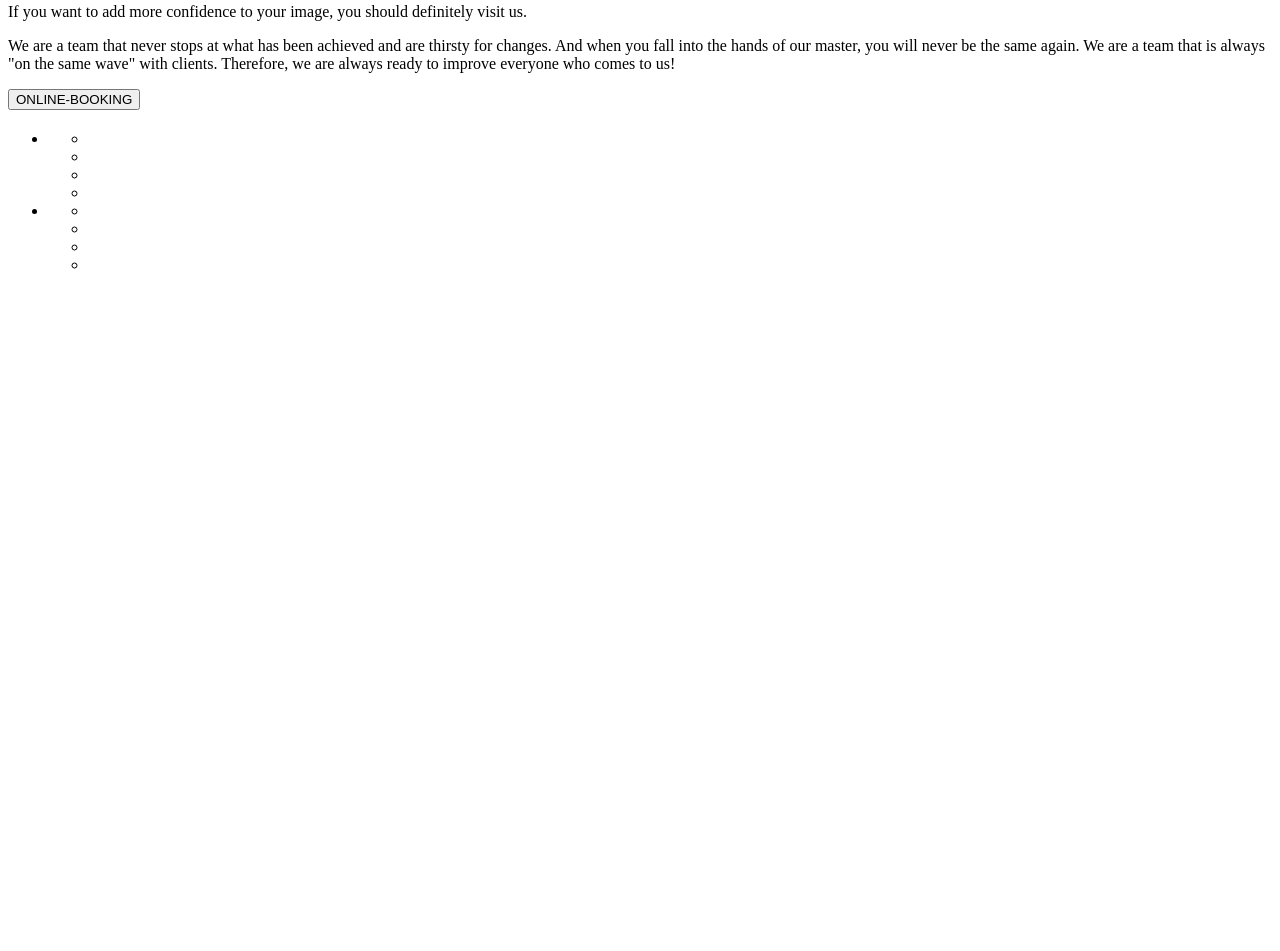
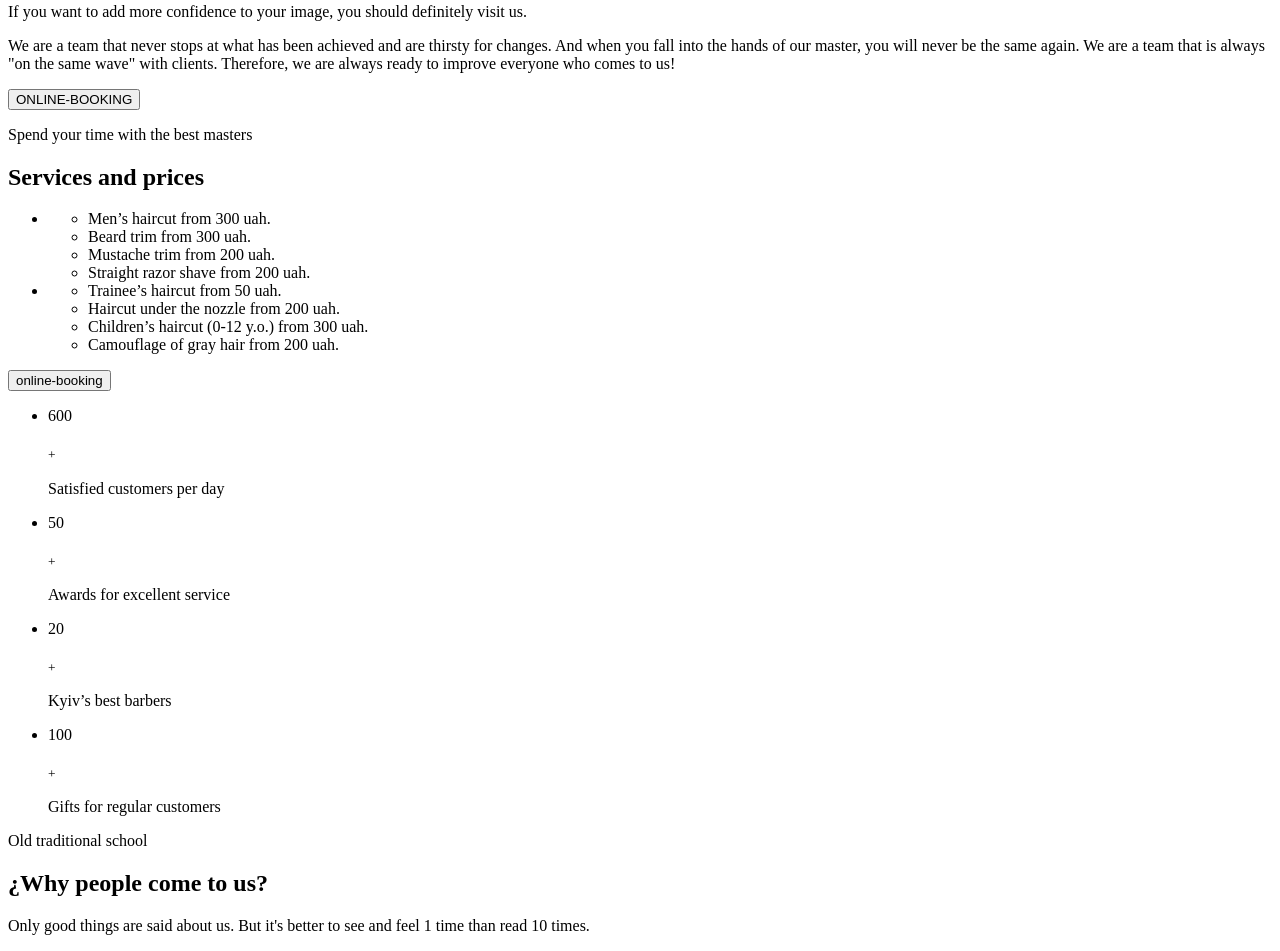
Before and after one commit to Artem-Lipchansky/barber, a plain HTML site: page index.html in a window 1280 px wide. Shown: the part 1498-2449 px from the top of the page. Before the commit the page ends 1788 px from the top, so only its background shows below. Drawn offline with Linux system fonts and the light colour scheme.

Commit message:
add-structure

```diff
--- a/index.html
+++ b/index.html
@@ -30,7 +30,7 @@
 
     <main>
 
-        <!--=================================-HERO-=================================-->
+        <!--==================================--HERO--=================================-->
         <section>
             <ul>
                 <li><a href="">Youtube</a></li>
@@ -62,7 +62,7 @@
             </ul>
         </section>
 
-        <!--==================================ABOUT=================================-->
+        <!--==================================--ABOUT--=================================-->
         <section>
             <ul>
                 <li><img src="./images/about/img-1-barber.jpg" alt="" width="225" height="445"></li>
@@ -78,29 +78,64 @@
             </div>
         </section>
 
-        <!--==================================PRICE=================================-->
+        <!--==================================--PRICE--=================================-->
 
         <section>
-            <p></p>
-            <h2></h2>
+            <p>Spend your time with the best masters</p>
+            <h2>Services and prices</h2>
             <ul>
                 <li>
                     <ul>
-                        <li></li>
-                        <li></li>
-                        <li></li>
-                        <li></li>
+                        <li>Men’s haircut  from 300 uah.</li>
+                        <li>Beard trim     from 300 uah.</li>
+                        <li>Mustache trim   from 200 uah.</li>
+                        <li>Straight razor shave   from 200 uah.</li>
                     </ul>
                 </li>
                 <li>
                     <ul>
-                        <li></li>
-                        <li></li>
-                        <li></li>
-                        <li></li>
+                        <li>Trainee’s haircut   from 50 uah.</li>
+                        <li>Haircut under the nozzle from 200 uah.</li>
+                        <li>Children’s haircut (0-12 y.o.)  from 300 uah.</li>
+                        <li>Camouflage of gray hair  from 200 uah.</li>
                     </ul>
                 </li>
             </ul>
+            <button type="button">online-booking</button>
+        </section>
+
+        <!--=================================--BENEFITS--===============================-->
+
+        <section>
+            <ul>
+                <li>
+                    <p>600</p>
+                    <sub>&#43;</sub>
+                    <p>Satisfied customers per day</p>
+                </li>
+                <li>
+                    <p>50</p>
+                    <sub>&#43;</sub>
+                    <p>Awards for excellent service</p>
+                </li>
+                <li>
+                    <p>20</p>
+                    <sub>&#43;</sub>
+                    <p>Kyiv’s best barbers</p>
+                </li>
+                <li>
+                    <p>100</p>
+                    <sub>&#43;</sub>
+                    <p>Gifts for regular customers</p>
+                </li>
+            </ul>
+
+            <div>
+                <p>Old traditional school</p>
+                <h2>¿Why people come to us?</h2>
+                <p>Only good things are said about us.
+                    But it's better to see and feel 1 time than read 10 times. </p>
+            </div>
         </section>
 
     </main>
```
